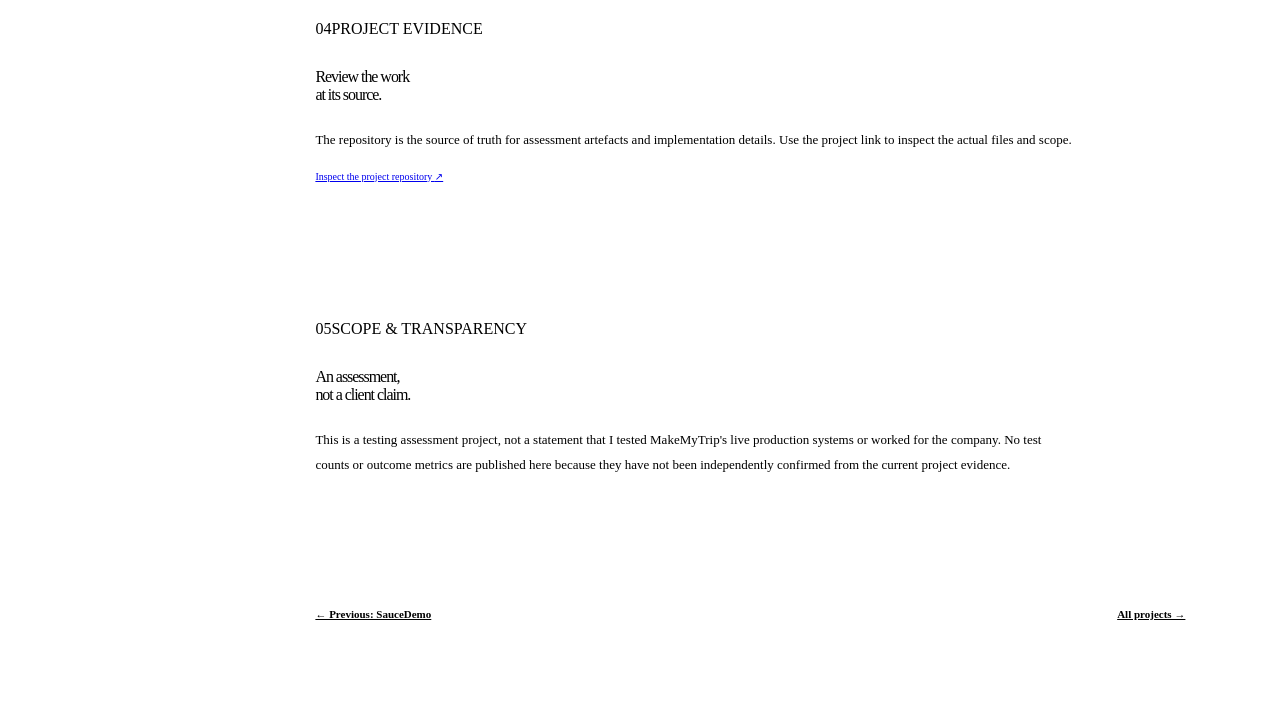
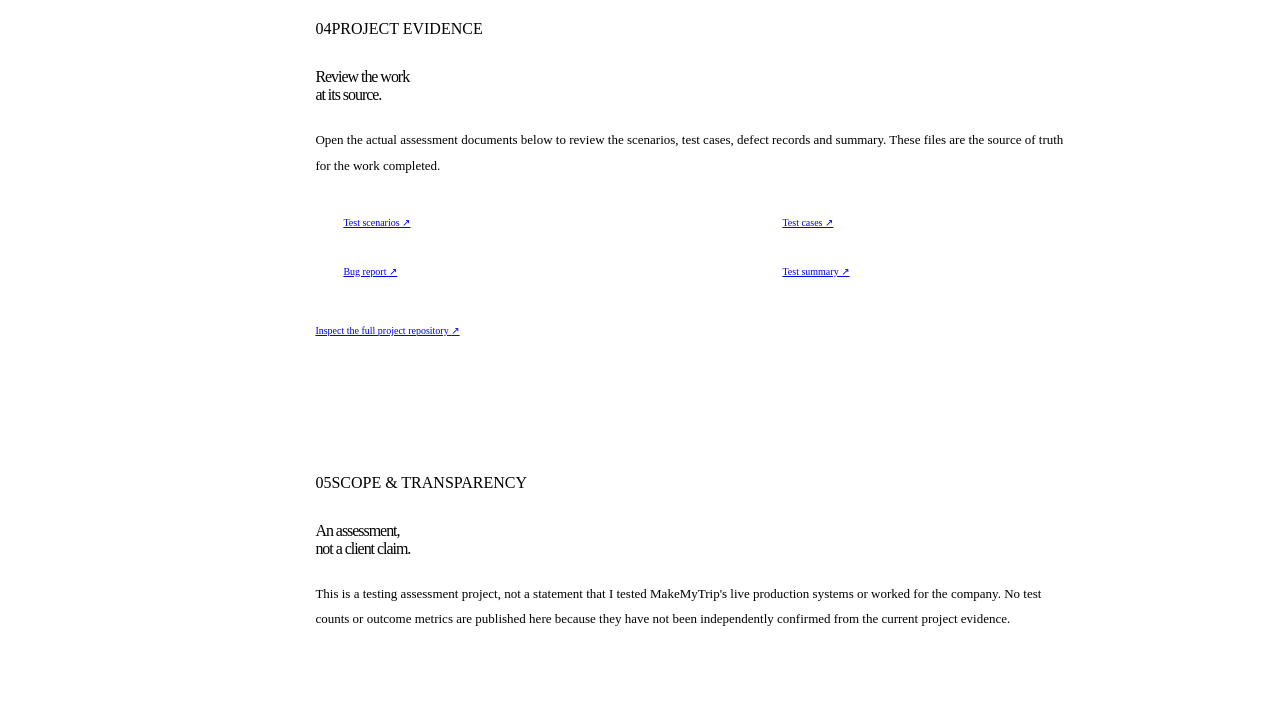
Before and after one commit to kalpshahtester/kalpshahtester.github.io, a website built with Vite: page projects/makemytrip.html in a window 1280 px wide. Shown: the part 2540-3257 px from the top of the page. Built offline with nearby package versions, Linux system fonts and the light colour scheme.

Commit message:
Link MakeMyTrip assessment to test documentation

```diff
--- a/projects/makemytrip.html
+++ b/projects/makemytrip.html
@@ -105,8 +105,14 @@
         <section class="case-section" id="evidence" data-reveal tabindex="-1">
           <div class="section-kicker"><span>04</span><span>PROJECT EVIDENCE</span></div>
           <h2>Review the work<br><em>at its source.</em></h2>
-          <p>The repository is the source of truth for assessment artefacts and implementation details. Use the project link to inspect the actual files and scope.</p>
-          <a class="button button-secondary" href="https://github.com/kalpshahtester/MakeMyTrip-Testing-Assessment" target="_blank" rel="noopener noreferrer">Inspect the project repository <span class="button-arrow" aria-hidden="true">↗</span></a>
+          <p>Open the actual assessment documents below to review the scenarios, test cases, defect records and summary. These files are the source of truth for the work completed.</p>
+          <div class="evidence-grid">
+            <span><a href="https://github.com/kalpshahtester/MakeMyTrip-Testing-Assessment/blob/main/Test_Documentation/Test_Scenarios.xlsx.xlsx" target="_blank" rel="noopener noreferrer">Test scenarios ↗</a></span>
+            <span><a href="https://github.com/kalpshahtester/MakeMyTrip-Testing-Assessment/blob/main/Test_Documentation/Test_Cases.xlsx.xlsx" target="_blank" rel="noopener noreferrer">Test cases ↗</a></span>
+            <span><a href="https://github.com/kalpshahtester/MakeMyTrip-Testing-Assessment/blob/main/Test_Documentation/Bug_Report.xlsx.xlsx" target="_blank" rel="noopener noreferrer">Bug report ↗</a></span>
+            <span><a href="https://github.com/kalpshahtester/MakeMyTrip-Testing-Assessment/blob/main/Test_Documentation/Test_Summary_Report.docx.docx" target="_blank" rel="noopener noreferrer">Test summary ↗</a></span>
+          </div>
+          <a class="button button-secondary" href="https://github.com/kalpshahtester/MakeMyTrip-Testing-Assessment" target="_blank" rel="noopener noreferrer">Inspect the full project repository <span class="button-arrow" aria-hidden="true">↗</span></a>
         </section>
         <section class="case-section" id="transparency" data-reveal tabindex="-1">
           <div class="section-kicker"><span>05</span><span>SCOPE &amp; TRANSPARENCY</span></div>
```
